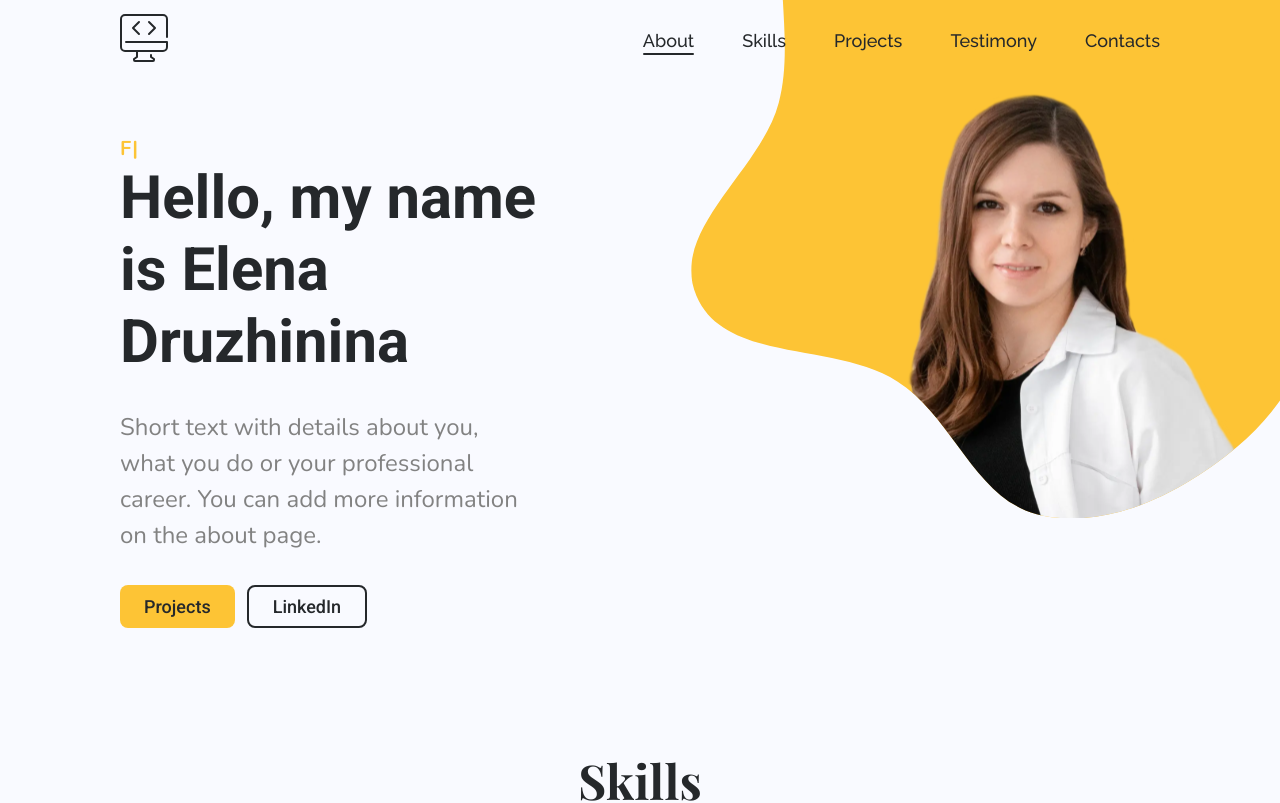
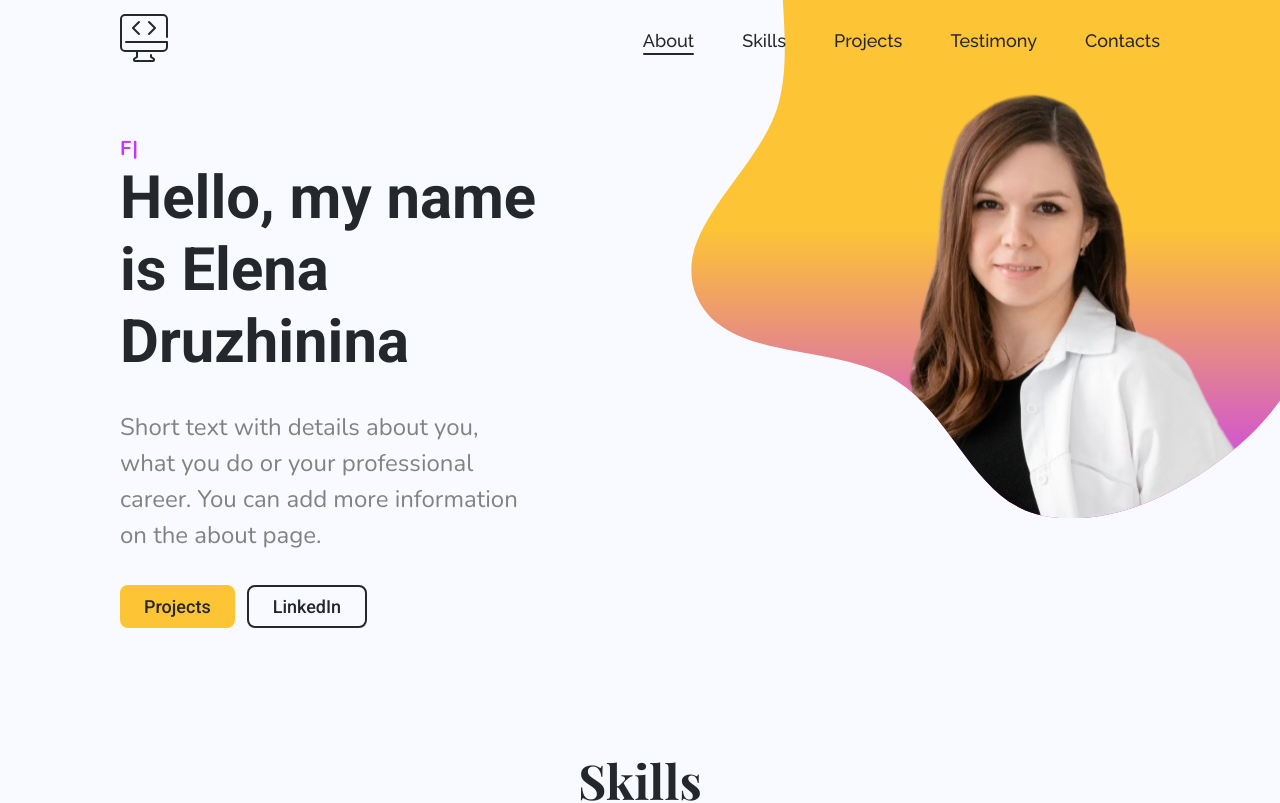
Before and after one commit to DruzhininaElena/my-portfolio, a React (Vite) app: page / in a window 1280 px wide. Shown: the top 803 px of the page. Built offline with nearby package versions, Linux system fonts and the light colour scheme.

Commit message:
change colors

```diff
--- a/src/components/UI/linkBtn/LinkBtn.tsx
+++ b/src/components/UI/linkBtn/LinkBtn.tsx
@@ -19,7 +19,8 @@ export const LinkBtn = styled.a<ButtonPropsType>`
     transition: all .1s ease-in-out;
 
     &:hover {
-        background-color: rgba(253, 196, 53, 0.8);
+        background-color: ${theme.colors.secondaryAccent};
+        color: white;
     }
 
 
--- a/src/components/sectionTitle/SectionTitle_Styles.ts
+++ b/src/components/sectionTitle/SectionTitle_Styles.ts
@@ -22,7 +22,8 @@ const StyledSectionTitle = styled.h2`
         border-radius: 2px;
         width: 100px;
         height: 4px;
-        background: ${theme.colors.accent};
+        background-image: linear-gradient(to right, ${theme.colors.accent} 30%, ${theme.colors.secondaryAccent});
+        //background: ${theme.colors.secondaryAccent};
     }
 
     @media ${theme.media.desktopLg} {
--- a/src/layout/sections/main/Main-Styles.ts
+++ b/src/layout/sections/main/Main-Styles.ts
@@ -49,7 +49,7 @@ const Title = styled.h1`
     font-weight: 700;
     font-size: 20px;
     text-transform: uppercase;
-    color: ${theme.colors.accent};
+    color: ${theme.colors.secondaryAccent};
 
     @media ${theme.media.desktopXl} {
         width: 100%;
--- a/src/layout/sections/main/photo/Photo.tsx
+++ b/src/layout/sections/main/photo/Photo.tsx
@@ -7,9 +7,15 @@ export const Photo: React.FC = () => {
     return (
         <S.PhotoStyled>
             <svg viewBox="0 0 777 877" fill="none" xmlns="http://www.w3.org/2000/svg">
+                <defs>
+                    <linearGradient id="myGradient" gradientTransform="rotate(90)">
+                        <stop offset="60%" stop-color="#FDC435"/>
+                        <stop offset="100%" stop-color="#C435FD"/>
+                    </linearGradient>
+                </defs>
                 <path
                     d="M426.75 0.66C526.01 5.37 630.41 42.26 691.01 119.05C747.05 190.06 709.4 290.88 725.4 379.11C738.27 450.04 786.3 512.96 775.4 584.2C763.33 663.13 724.84 738.45 662.53 790.18C597.27 844.36 510.83 889.89 426.75 873.67C345.26 857.94 319.87 754.82 250.24 710.63C174.06 662.28 41.25 688.78 6.43 606.91C-27.69 526.71 83.95 456.25 106.3 372.2C131.06 279.1 79.6 166.63 143.09 93.02C208.86 16.76 324.68 -4.19 426.75 0.66Z"
-                    fill="#FDC435"/>
+                    fill="url('#myGradient')"/>
                 <pattern id="pattern" width="100%" height="100%" patternTransform="translate(200 360)">
                     <image width="65%" height="65%"
                            xlinkHref={photo}
--- a/src/layout/sections/projects/project/Project_Styles.ts
+++ b/src/layout/sections/projects/project/Project_Styles.ts
@@ -14,7 +14,7 @@ const StyledProject = styled.div`
     }
 
     &:hover {
-        box-shadow: 0 5px 30px rgba(0, 0, 0, 0.7);
+        box-shadow: 0 3px 30px rgba(0, 0, 0, 0.7);
         transform: scale(1.01);
     }
 `
--- a/src/layout/sections/projects/tabMenu/TabsMenu_Styles.ts
+++ b/src/layout/sections/projects/tabMenu/TabsMenu_Styles.ts
@@ -18,7 +18,7 @@ const TabItem = styled.li``
 const LinkTab = styled.a`
     transition: .1s ease-in-out;
     &.active, &:hover {
-        color: ${theme.colors.accent};
+        color: ${theme.colors.secondaryAccent};
     }
 `
 
--- a/src/layout/sections/skills/Skills.tsx
+++ b/src/layout/sections/skills/Skills.tsx
@@ -14,7 +14,7 @@ export const Skills: React.FC = () => {
                 <SectionTitle title={'Skills'}/>
                 <S.GridWrapper>
                     <Fade cascade
-                          damping={0.1}
+                          damping={0.05}
                           direction={'up'}>
                         {SkillsData.map(skill => <Icon {...skill} key={skill.iconId}/>)}
                     </Fade>
--- a/src/styles/Theme.ts
+++ b/src/styles/Theme.ts
@@ -3,7 +3,7 @@ export const theme = {
         primaryBg: '#F9FAFF',
         secondaryBg: '#FFFFFF',
         accent: '#FDC435',
-        secondaryAccent: '#35A0FD',
+        secondaryAccent: '#C435FD',
 
         primaryFont: '#25282B',
         secondaryFont: '#828282',
--- a/src/styles/slider.css
+++ b/src/styles/slider.css
@@ -26,7 +26,7 @@
 }
 
 .alice-carousel__dots-item:not(.__custom).__active {
-    background-color: #FDC435;
+    background-color: #C435FD;
     width: 20px;
     border-radius: 20px;
 }
```
Also changed, not shown: src/assets/images/icons-sprite.svg.
